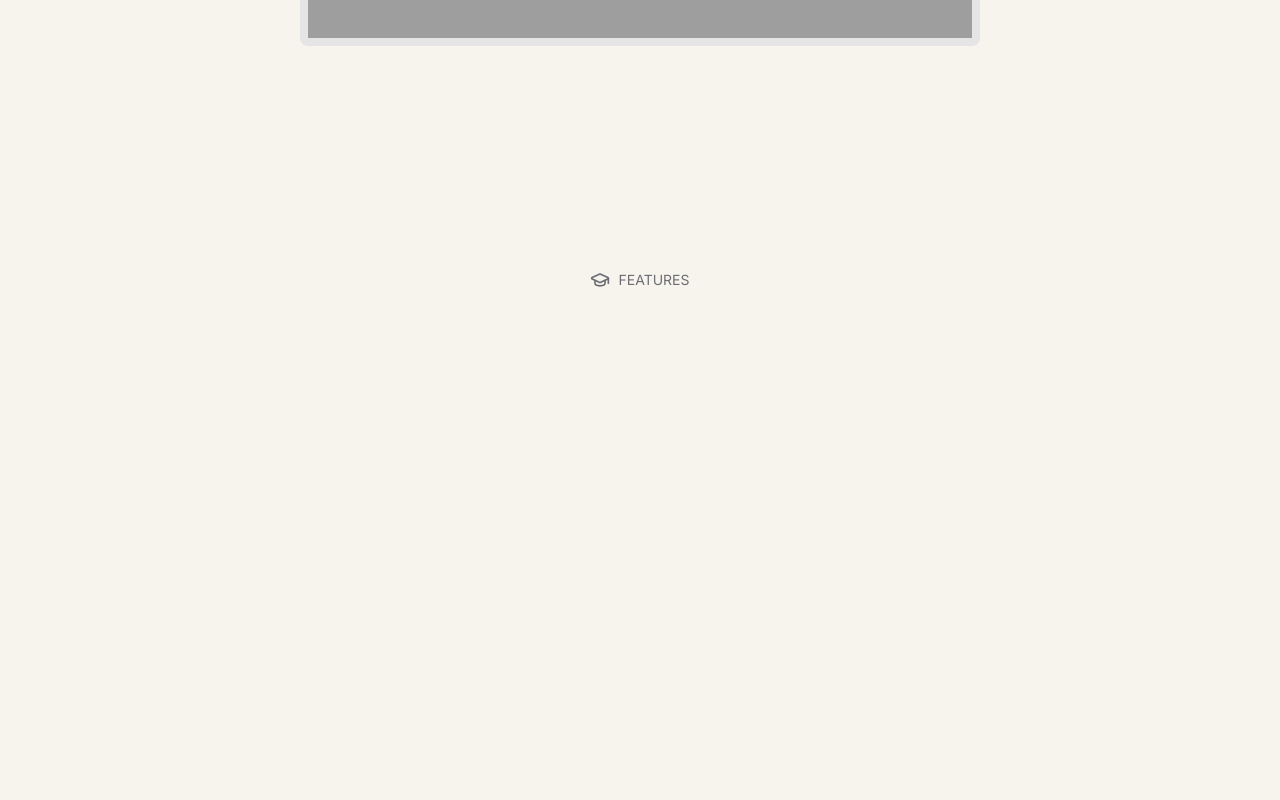
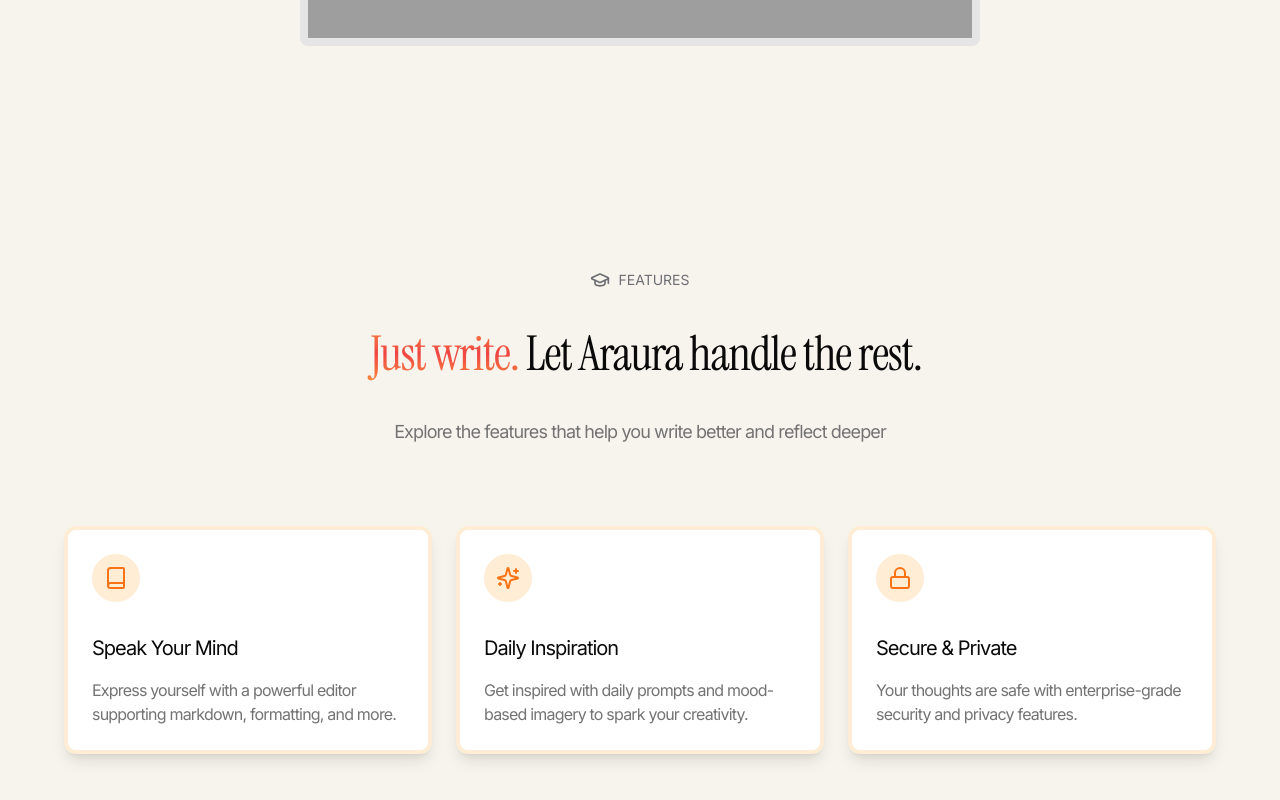
Before and after one commit to Druky1/Araura, a Next.js app: page / in a window 1280 px wide. Shown: the part 954-1754 px from the top of the page. Before the commit the page ends 1396 px from the top, so only its background shows below. Built offline with nearby package versions, Linux system fonts and the light colour scheme; no server answers; grey boxes are pictures that could not be loaded.

Commit message:
features added

```diff
--- a/src/app/_components/Features.tsx
+++ b/src/app/_components/Features.tsx
@@ -1,17 +1,76 @@
-import { GraduationCap } from 'lucide-react'
-import React from 'react'
+import { Card, CardContent } from "@/components/ui/card";
+import { GraduationCap, Lock, Book, Sparkles } from "lucide-react";
+import { Instrument_Serif } from "next/font/google";
+import React from "react";
+import { twMerge } from "tailwind-merge";
+
+const instru = Instrument_Serif({
+  subsets: ["latin"],
+  weight: "400",
+  style: "italic",
+});
+
+const features = [
+  {
+    icon: Book,
+    title: "Speak Your Mind",
+    description:
+      "Express yourself with a powerful editor supporting markdown, formatting, and more.",
+  },
+  {
+    icon: Sparkles,
+    title: "Daily Inspiration",
+    description:
+      "Get inspired with daily prompts and mood-based imagery to spark your creativity.",
+  },
+  {
+    icon: Lock,
+    title: "Secure & Private",
+    description:
+      "Your thoughts are safe with enterprise-grade security and privacy features.",
+  },
+];
 
 function Features() {
   return (
-    <section className='py-20 sm:py-24' id="features">
-      <div className='container mx-auto p-4 text-center'>
-      <div className="text-sm text-center mb-10 gap-2 flex items-center justify-center text-[#6C6E74]">
-          <GraduationCap className="h-5 w-5" />
+    <section className="py-20 sm:py-24" id="features">
+      <div className="container mx-auto p-4 text-center">
+        <div className="text-sm text-center mb-10 gap-2 flex items-center justify-center text-[#6C6E74]">
+          <GraduationCap className="h-5 w-5"/>
           FEATURES
+        </div>
+        <h1 className={twMerge(instru.className,"text-3xl md:text-5xl mb-10 font-medium tracking-tight inline-block")}>
+          <span className="bg-gradient-to-t from-orange-400 via-red-500 to-orange-400 bg-clip-text text-transparent pl-3">Just write. </span>Let Araura handle the rest.
+        </h1>
+        <p className="text-md md:text-lg text-muted-foreground tracking-tighter">
+          Explore the features that help you write better and reflect deeper
+        </p>
+
+        <div className="grid md:grid-cols-3 gap-6 max-w-6xl mx-auto py-20">
+          {features.map((feature) => (
+            <Card key={feature.title} className="shadow-lg border-4 border-orange-100 rounded-xl">
+            <CardContent className="p-6 flex flex-col items-start space-y-4">
+              {/* Icon Section */}
+              <div className="h-12 w-12 bg-orange-100 rounded-full flex items-center justify-center mb-4">
+                <feature.icon className="h-6 w-6 text-orange-500" />
+              </div>
+
+              {/* Title */}
+              <h2 className="text-xl tracking-tighter text-left w-full">
+                {feature.title}
+              </h2>
+
+              {/* Description */}
+              <p className="text-left tracking-tighter text-muted-foreground">
+                {feature.description}
+              </p>
+            </CardContent>
+          </Card>
+          ))}
         </div>
       </div>
     </section>
-  )
+  );
 }
 
-export default Features
+export default Features;
--- a/src/app/globals.css
+++ b/src/app/globals.css
@@ -119,3 +119,7 @@
     @apply bg-background text-foreground;
   }
 }
+
+html{
+  scroll-behavior:smooth;
+}
```
